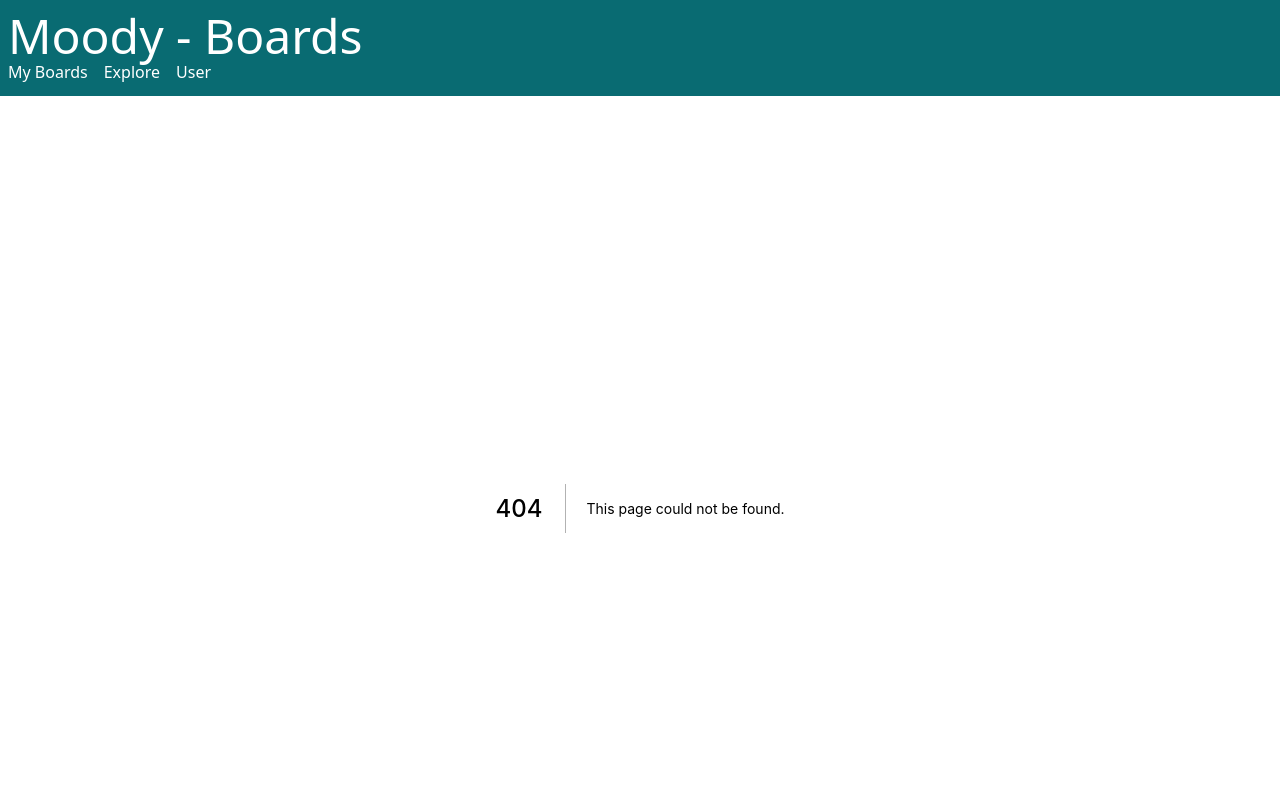
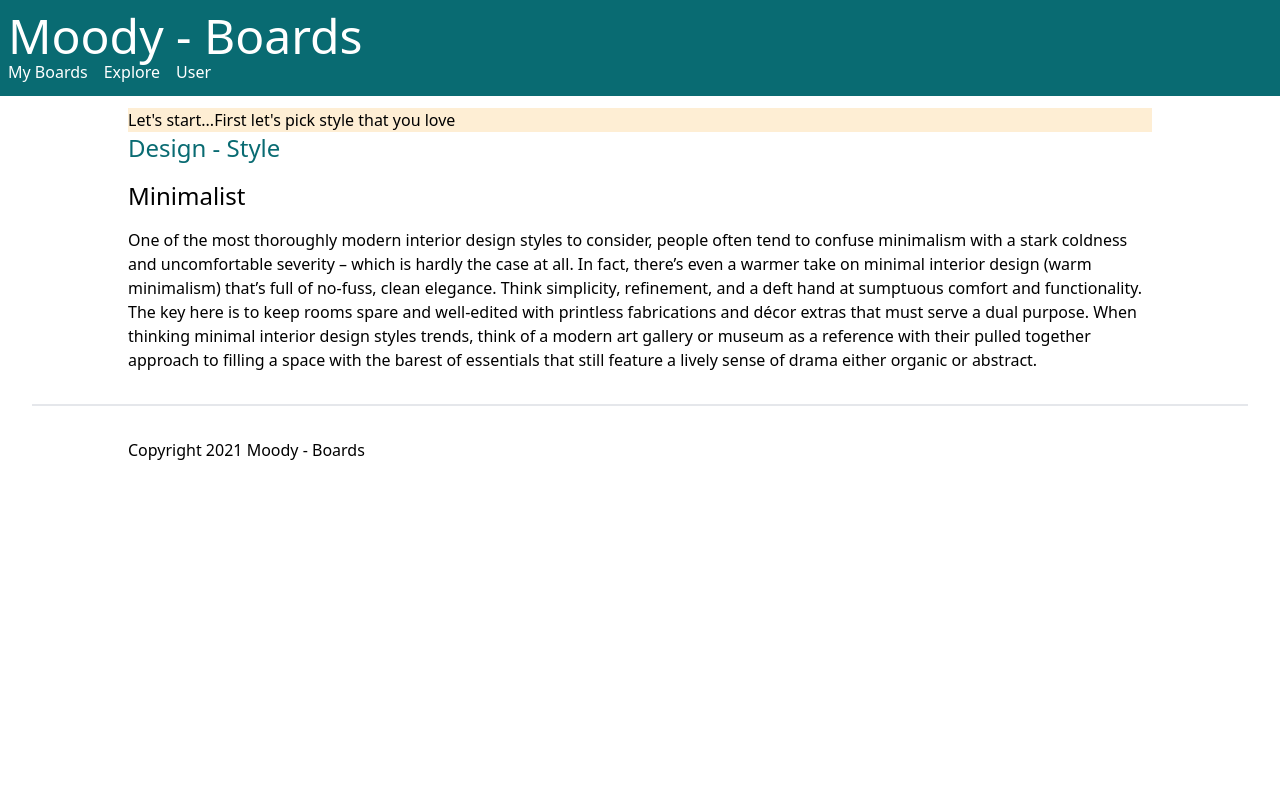
Before and after one commit to Avivitw/moody-board, a Next.js app: page /select-design in a window 1280 px wide. Before the commit this address had no page. Shown: the top 800 px of the page. Built offline with nearby package versions, Linux system fonts and the light colour scheme.

Commit message:
initialize select-design page

```diff
--- /dev/null
+++ b/pages/select-design.js
@@ -0,0 +1,17 @@
+import Image from "next/image";
+// import Palette from "../components/Palette";
+import BoardInfo from "../components/BoardInfo";
+import BoardStyle from "../components/BoardStyle";
+
+export default function selectDesign() {
+  return (
+    <>
+      <div class="flex flex-row bg-secondaryA  max-w-screen-lg mx-auto">
+        <h1>Let's start...</h1>
+        <p>First let's pick style that you love</p>
+      </div>
+
+      <BoardStyle></BoardStyle>
+    </>
+  );
+}
```
